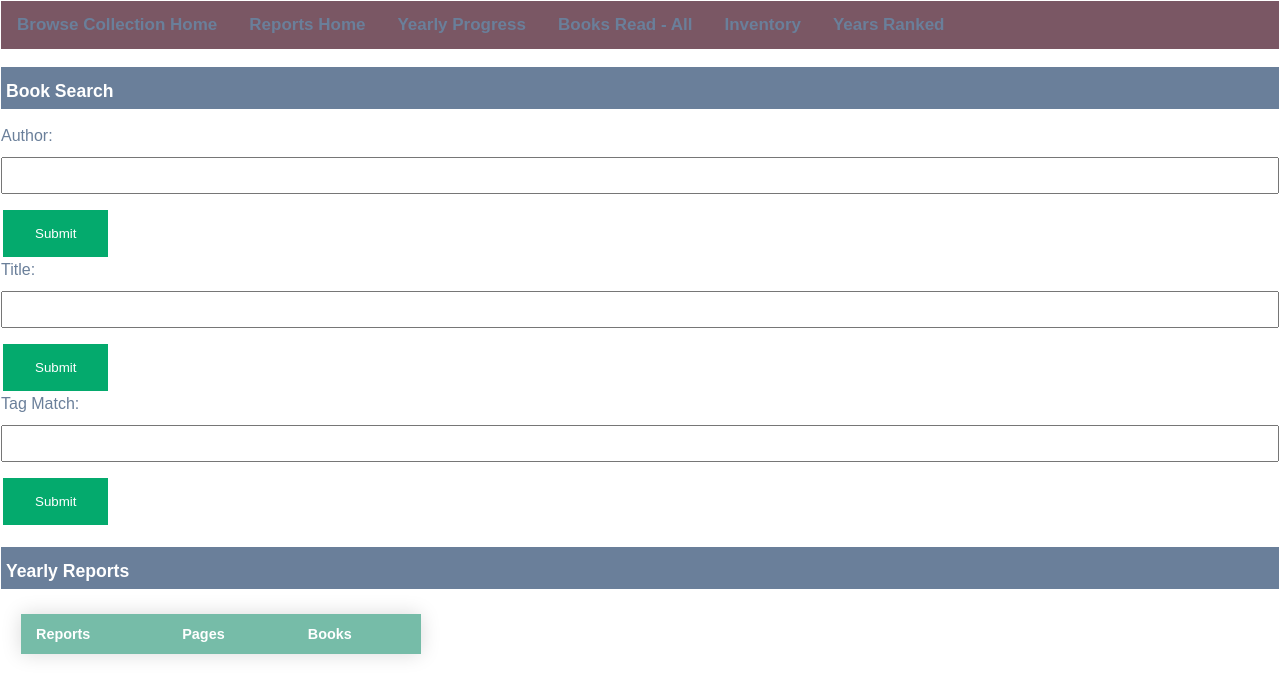
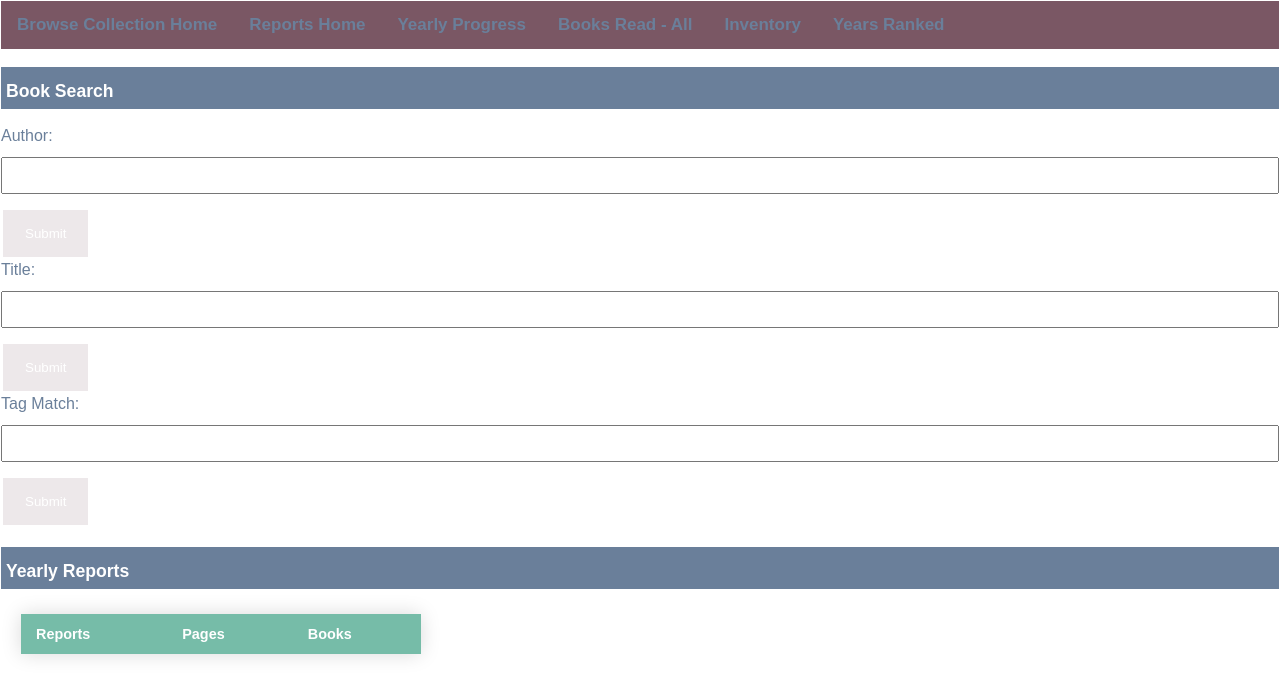
Before and after one commit to DrSkippy/php_books_database, a PHP site: page /js_reports/index.html in a window 1280 px wide. Shown: the top 697 px of the page. Run offline with PHP 8.4, Linux system fonts and the light colour scheme; lists and menus that the app fills with data are empty.

Commit message:
formatting submit buttons color

```diff
--- a/style/table-style.css
+++ b/style/table-style.css
@@ -40,10 +40,10 @@
 }
 
 input[type=button], input[type=submit], input[type=reset] {
-  background-color: #04AA6D;
+  background-color: var(--deep-taupe-light);
   border: none;
   color: white;
-  padding: 16px 32px;
+  padding: 16px 22px;
   text-decoration: none;
   margin: 4px 2px;
   cursor: pointer;
```
